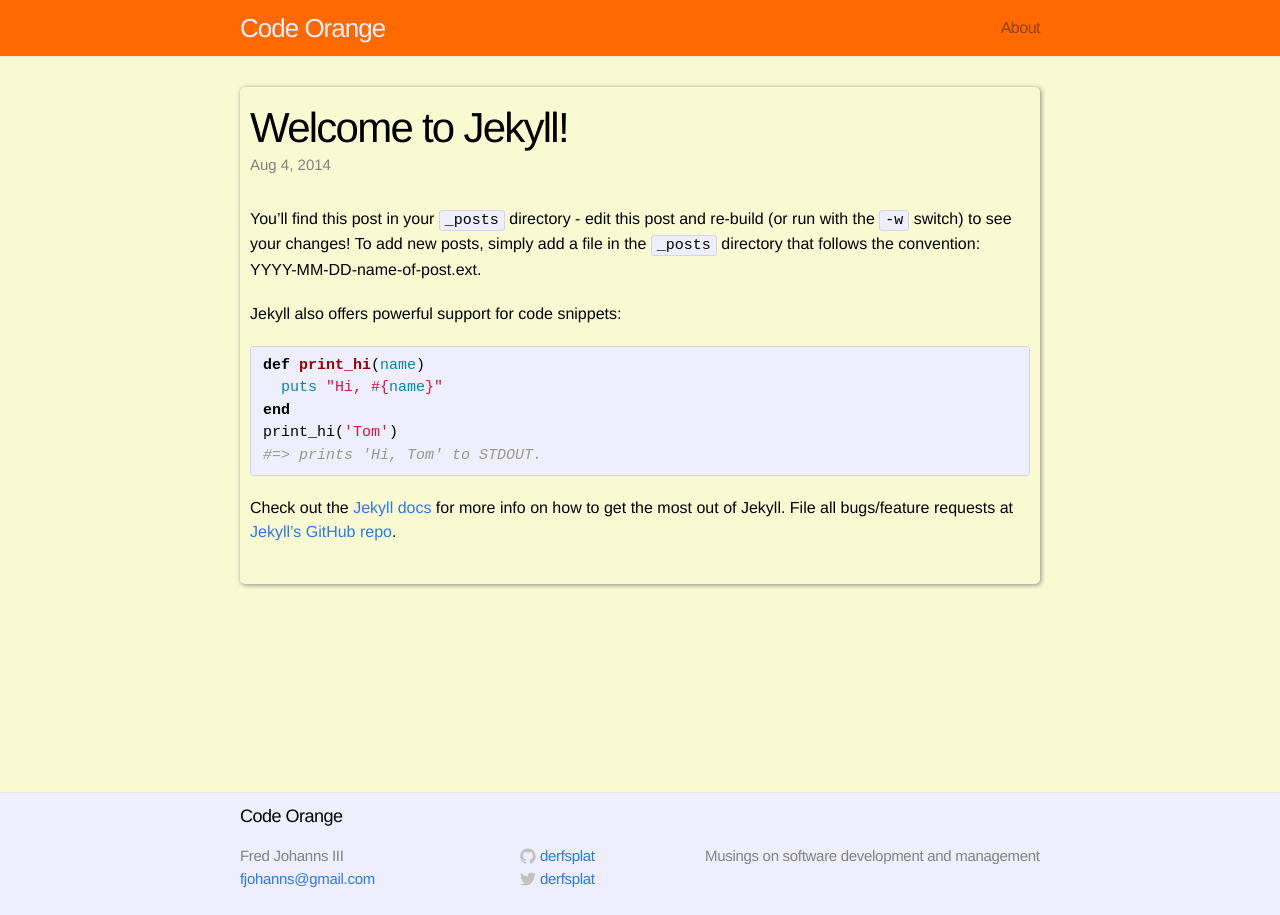
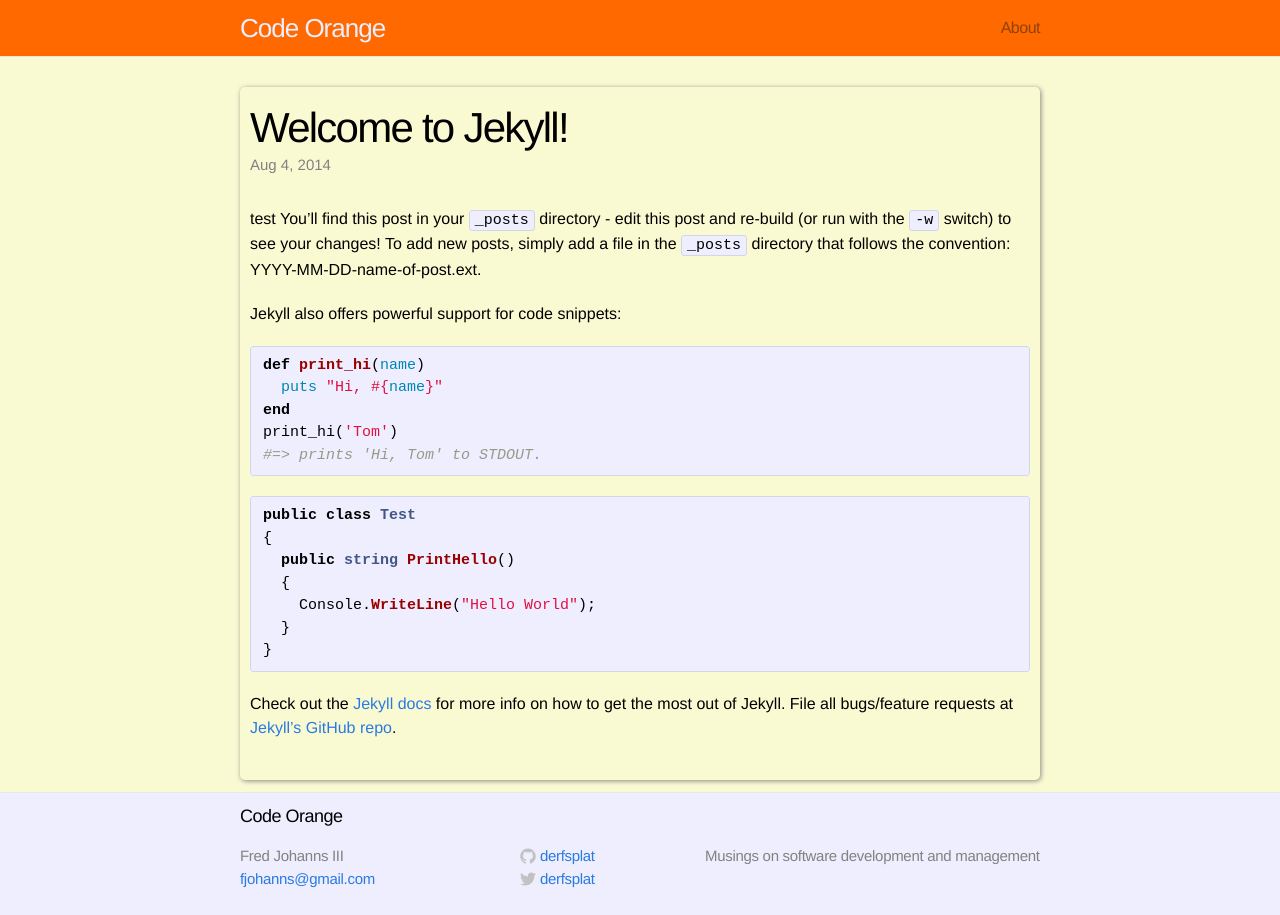
Before and after one commit to derfsplat/derfsplat.github.io, a Jekyll site: the page built from _posts/2014-08-04-welcome-to-jekyll.markdown, in a window 1280 px wide. Built offline with Jekyll 4.4.1, drawn with Linux system fonts in a browser that asks for light colours.

Commit message:
feat(content): initial sample/test content

```diff
--- a/_posts/2014-08-04-welcome-to-jekyll.markdown
+++ b/_posts/2014-08-04-welcome-to-jekyll.markdown
@@ -4,7 +4,7 @@ title:  "Welcome to Jekyll!"
 date:   2014-08-04 17:24:36
 categories: jekyll update
 ---
-
+test
 You'll find this post in your `_posts` directory - edit this post and re-build (or run with the `-w` switch) to see your changes!
 To add new posts, simply add a file in the `_posts` directory that follows the convention: YYYY-MM-DD-name-of-post.ext.
 
@@ -18,6 +18,16 @@ print_hi('Tom')
 #=> prints 'Hi, Tom' to STDOUT.
 {% endhighlight %}
 
+{% highlight csharp %}
+public class Test
+{
+  public string PrintHello()
+  {
+    Console.WriteLine("Hello World");
+  }
+}
+{% endhighlight %}
+
 Check out the [Jekyll docs][jekyll] for more info on how to get the most out of Jekyll. File all bugs/feature requests at [Jekyll's GitHub repo][jekyll-gh].
 
 [jekyll-gh]: https://github.com/jekyll/jekyll
--- a/css/main.css
+++ b/css/main.css
@@ -417,3 +417,8 @@ a:visited { color: #205caa; }
     margin: 0 0 15px; }
 
 }
+
+.post-content .float-right {
+  float: right;
+  padding: 5px 5px;
+}
```
Also changed, not shown: _drafts/ideas.markdown (added, +10 -0 lines), _posts/2015-07-19-initial-post.markdown (added, +24 -0 lines), img/technically-correct.png (added).
